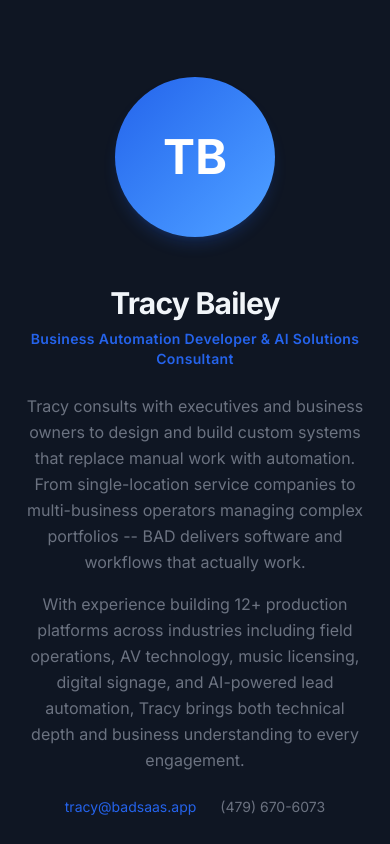
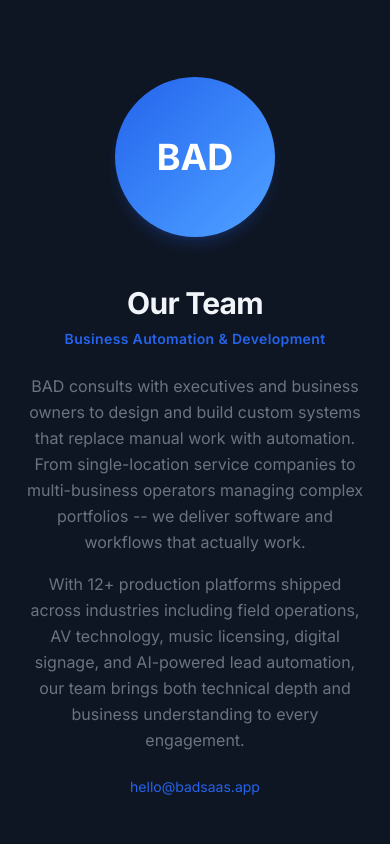
Before and after one commit to tracybailey5150/bad-platform, a Next.js app: page /about in a window 390 px wide. Shown: the part 1480-2324 px from the top of the page. Built offline with nearby package versions, Linux system fonts and the light colour scheme.

Commit message:
Rebrand to team identity: remove personal name/phone, use hello@badsaas.app

```diff
--- a/src/app/(auth)/signup/page.tsx
+++ b/src/app/(auth)/signup/page.tsx
@@ -84,7 +84,7 @@ export default function SignupPage() {
           type="text"
           value={fullName}
           onChange={(e) => setFullName(e.target.value)}
-          placeholder="Tracy Bailey"
+          placeholder="Full Name"
           required
         />
         <Input
--- a/src/app/(public)/about/page.tsx
+++ b/src/app/(public)/about/page.tsx
@@ -4,7 +4,7 @@ import type { Metadata } from 'next';
 export const metadata: Metadata = {
   title: 'About | BAD — Business Automation & Development',
   description:
-    'BAD was founded to help businesses replace manual work with purpose-built systems. Meet Tracy Bailey, Business Automation Developer & AI Solutions Consultant.',
+    'BAD was founded to help businesses replace manual work with purpose-built systems. Custom automation, AI integration, and operational software.',
 };
 
 const values = [
@@ -94,36 +94,33 @@ export default function AboutPage() {
         </div>
       </section>
 
-      {/* Tracy Bailey */}
+      {/* The Team */}
       <section className="border-y border-bad-border bg-bad-card/30">
         <div className="max-w-7xl mx-auto px-6 py-24">
           <div className="max-w-4xl mx-auto flex flex-col md:flex-row items-center gap-12 lg:gap-16">
             <div className="flex-shrink-0">
               <div className="w-40 h-40 rounded-full bg-gradient-to-br from-bad-blue to-blue-400 flex items-center justify-center shadow-lg shadow-bad-blue/20">
-                <span className="text-5xl font-bold text-white">TB</span>
+                <span className="text-4xl font-bold text-white">BAD</span>
               </div>
             </div>
             <div className="text-center md:text-left">
-              <h2 className="text-3xl sm:text-4xl font-bold tracking-tight mb-2">Tracy Bailey</h2>
+              <h2 className="text-3xl sm:text-4xl font-bold tracking-tight mb-2">Our Team</h2>
               <p className="text-bad-blue font-semibold text-sm tracking-wide mb-6">
-                Business Automation Developer &amp; AI Solutions Consultant
+                Business Automation &amp; Development
               </p>
               <p className="text-bad-gray leading-relaxed mb-4">
-                Tracy consults with executives and business owners to design and build custom systems that
+                BAD consults with executives and business owners to design and build custom systems that
                 replace manual work with automation. From single-location service companies to multi-business
-                operators managing complex portfolios -- BAD delivers software and workflows that actually work.
+                operators managing complex portfolios -- we deliver software and workflows that actually work.
               </p>
               <p className="text-bad-gray leading-relaxed mb-6">
-                With experience building 12+ production platforms across industries including field operations,
-                AV technology, music licensing, digital signage, and AI-powered lead automation, Tracy brings
+                With 12+ production platforms shipped across industries including field operations,
+                AV technology, music licensing, digital signage, and AI-powered lead automation, our team brings
                 both technical depth and business understanding to every engagement.
               </p>
               <div className="flex flex-wrap justify-center md:justify-start gap-6 text-sm">
-                <a href="mailto:tracy@badsaas.app" className="text-bad-blue hover:text-blue-400 transition-colors">
-                  tracy@badsaas.app
-                </a>
-                <a href="tel:4796706073" className="text-bad-gray hover:text-bad-light transition-colors">
-                  (479) 670-6073
+                <a href="mailto:hello@badsaas.app" className="text-bad-blue hover:text-blue-400 transition-colors">
+                  hello@badsaas.app
                 </a>
               </div>
             </div>
--- a/src/app/(public)/contact/page.tsx
+++ b/src/app/(public)/contact/page.tsx
@@ -217,21 +217,8 @@ export default function ContactPage() {
                   </div>
                   <div>
                     <p className="text-sm font-medium text-bad-light">Email</p>
-                    <a href="mailto:tracy@badsaas.app" className="text-sm text-bad-blue hover:text-blue-400 transition-colors">
-                      tracy@badsaas.app
-                    </a>
-                  </div>
-                </div>
-                <div className="flex items-start gap-4">
-                  <div className="w-10 h-10 flex items-center justify-center rounded-lg bg-bad-blue/10 text-bad-blue flex-shrink-0">
-                    <svg className="w-5 h-5" fill="none" viewBox="0 0 24 24" stroke="currentColor" strokeWidth={1.5}>
-                      <path strokeLinecap="round" strokeLinejoin="round" d="M2.25 6.75c0 8.284 6.716 15 15 15h2.25a2.25 2.25 0 002.25-2.25v-1.372c0-.516-.351-.966-.852-1.091l-4.423-1.106c-.44-.11-.902.055-1.173.417l-.97 1.293c-.282.376-.769.542-1.21.38a12.035 12.035 0 01-7.143-7.143c-.162-.441.004-.928.38-1.21l1.293-.97c.363-.271.527-.734.417-1.173L6.963 3.102a1.125 1.125 0 00-1.091-.852H4.5A2.25 2.25 0 002.25 4.5v2.25z" />
-                    </svg>
-                  </div>
-                  <div>
-                    <p className="text-sm font-medium text-bad-light">Phone</p>
-                    <a href="tel:4796706073" className="text-sm text-bad-gray hover:text-bad-light transition-colors">
-                      (479) 670-6073
+                    <a href="mailto:hello@badsaas.app" className="text-sm text-bad-blue hover:text-blue-400 transition-colors">
+                      hello@badsaas.app
                     </a>
                   </div>
                 </div>
@@ -258,7 +245,7 @@ export default function ContactPage() {
                 how to fix it. No pitch deck. No commitment.
               </p>
               <a
-                href="mailto:tracy@badsaas.app?subject=Discovery Call Request"
+                href="mailto:hello@badsaas.app?subject=Discovery Call Request"
                 className="inline-flex items-center gap-2 px-6 py-3 text-sm font-semibold bg-bad-blue hover:bg-bad-blue/90 text-white rounded-lg transition-colors w-full justify-center"
               >
                 Schedule a Call
--- a/src/app/(public)/privacy/page.tsx
+++ b/src/app/(public)/privacy/page.tsx
@@ -98,8 +98,7 @@ export default function PrivacyPage() {
           </p>
           <div className="mt-3">
             <p className="text-bad-light">BAD -- Business Automation &amp; Development</p>
-            <p>Email: <a href="mailto:tracy@badsaas.app" className="text-bad-blue hover:text-blue-400 transition-colors">tracy@badsaas.app</a></p>
-            <p>Phone: (479) 670-6073</p>
+            <p>Email: <a href="mailto:hello@badsaas.app" className="text-bad-blue hover:text-blue-400 transition-colors">hello@badsaas.app</a></p>
             <p>Website: badsaas.app</p>
           </div>
         </div>
--- a/src/app/(public)/terms/page.tsx
+++ b/src/app/(public)/terms/page.tsx
@@ -121,8 +121,7 @@ export default function TermsPage() {
           </p>
           <div className="mt-3">
             <p className="text-bad-light">BAD -- Business Automation &amp; Development</p>
-            <p>Email: <a href="mailto:tracy@badsaas.app" className="text-bad-blue hover:text-blue-400 transition-colors">tracy@badsaas.app</a></p>
-            <p>Phone: (479) 670-6073</p>
+            <p>Email: <a href="mailto:hello@badsaas.app" className="text-bad-blue hover:text-blue-400 transition-colors">hello@badsaas.app</a></p>
             <p>Website: badsaas.app</p>
           </div>
         </div>
```
